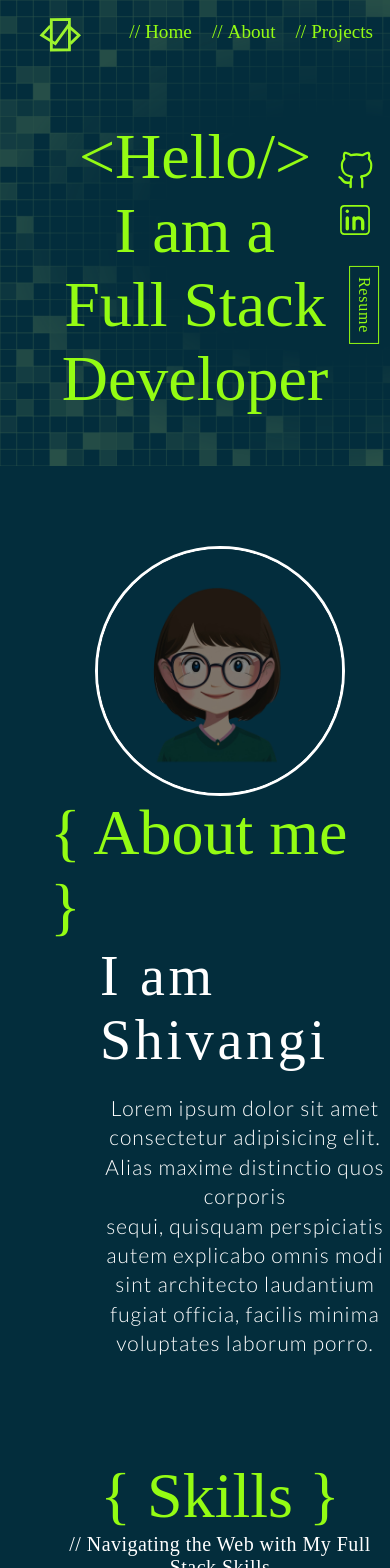
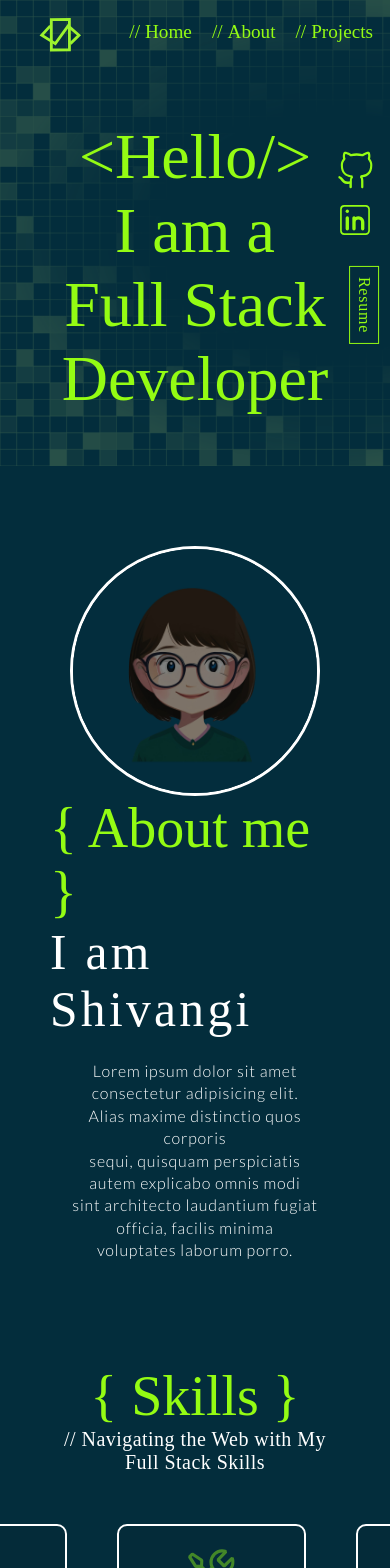
Before and after one commit to Shivangi020/Portfolio, a React (Vite) app: page / in a window 390 px wide. Shown: the top 1568 px of the page. Built offline with nearby package versions, Linux system fonts and the light colour scheme; a web font is replaced by a local one.

Commit message:
setting z-index

```diff
--- a/src/Sass/_About.scss
+++ b/src/Sass/_About.scss
@@ -6,9 +6,10 @@
   // Common css for both about section and skill section
   .about-s,
   .skill-s {
-    padding-top: 80px;
-    padding-left: $left-space;
+    padding: 80px 50px 0px 50px;
     color: $text-color;
+    position: relative;
+    z-index: 1;
   }
 
   // About me section other css
@@ -20,18 +21,17 @@
       margin: 0;
       font-weight: 400;
       font-size: 3.5em;
-      padding-left: $left-space;
       letter-spacing: 0.066em;
     }
 
     p {
-      padding-left: $left-space;
       line-height: 1.4;
-      font-size: 21px;
+      font-size: 1.313em;
       font-weight: 300;
       letter-spacing: 0.05em;
       text-align: center;
       font-family: $paragraph-font;
+      padding: 6px 16px;
     }
 
     .avatar {
@@ -49,9 +49,22 @@
       gap: 50px;
       justify-content: center;
       margin-top: 50px;
-      margin-right: 50px;
       padding-bottom: 50px;
-
     }
   }
 }
+
+
+@media only screen and (max-width: 640px) {
+
+.about-cn{
+  .about-s{
+    h3{
+      font-size: 3.1em;
+    }
+    p{
+     font-size: 1em;
+    }
+  }
+}
+}
--- a/src/Sass/_Card.scss
+++ b/src/Sass/_Card.scss
@@ -9,6 +9,8 @@
   height: 380px;
   padding: 20px;
   text-align: center;
+  border: 2px solid $avatar-border-color;
+  z-index: 1;
 
   .skill-icon{
     font-size: 3.3em;
--- a/src/Sass/_Heading.scss
+++ b/src/Sass/_Heading.scss
@@ -8,3 +8,10 @@
     font-size: 20px;
     letter-spacing: 0.023em;
 }
+
+@media only screen and (max-width: 640px) {
+
+    .heading{
+        font-size: 3.5em;
+    }
+}
```
